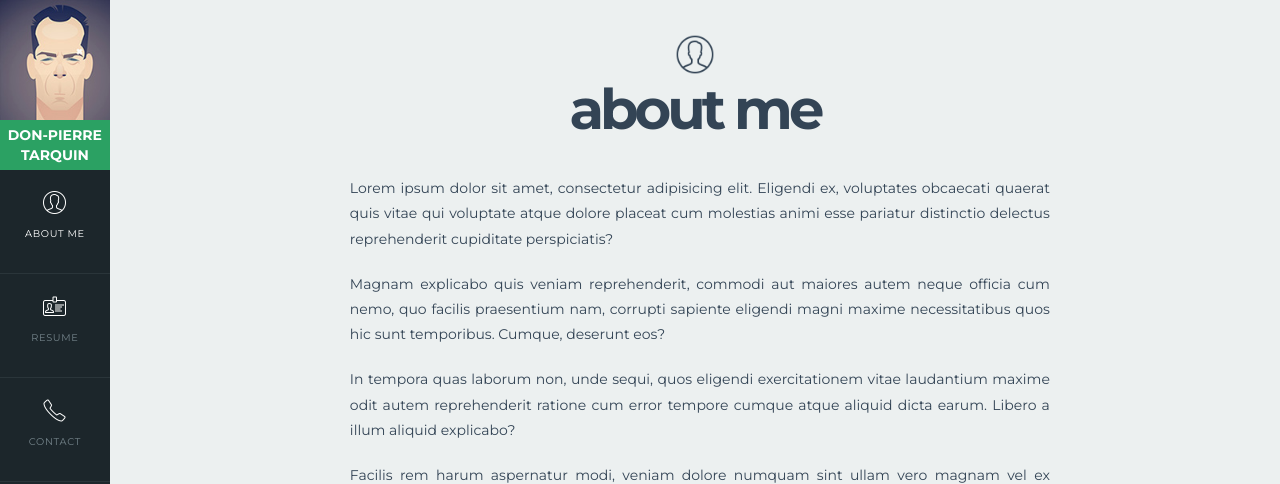
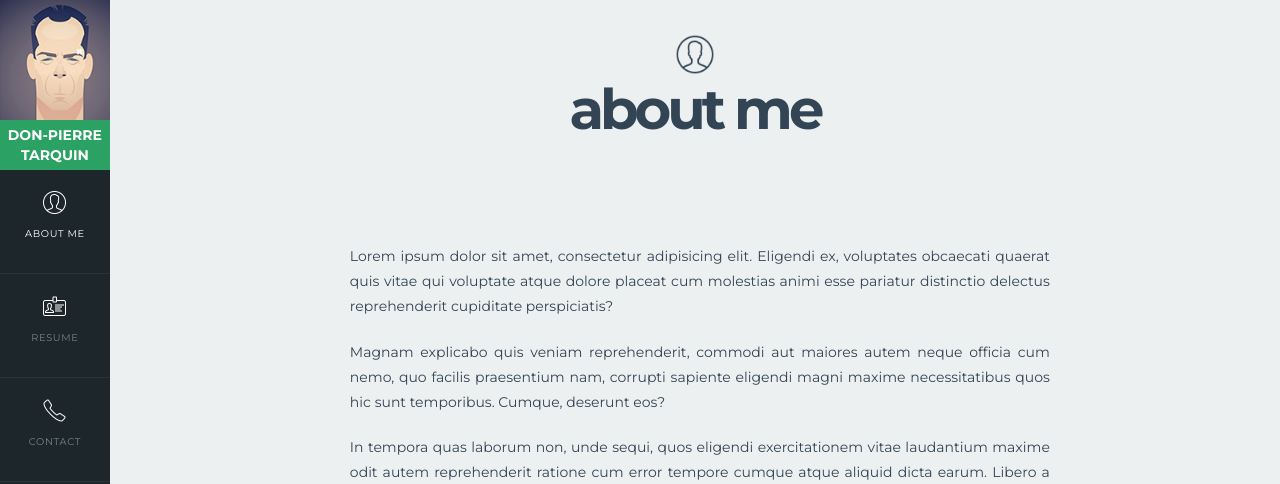
Before and after one commit to DonTarken/testCV, a PHP site: page / in a window 1280 px wide. Shown: the top 484 px of the page. Run offline with PHP 8.4, Linux system fonts and the light colour scheme.

Commit message:
add min-height section h1

```diff
--- a/assets/css/media_desktop.css
+++ b/assets/css/media_desktop.css
@@ -167,6 +167,7 @@ section {
     -ms-flex-align: center;
     align-items: center;
     padding: .6em 0;
+    min-height: calc(4em + 20px);
     /* border: 1px solid black; */
 }
 
--- a/assets/css/media_smartab.css
+++ b/assets/css/media_smartab.css
@@ -190,6 +190,7 @@ section{
         -ms-flex-align: center;
             align-items: center;
     padding: .6em 0;
+    min-height: calc(2em + 20px);
     /* border: 1px solid black; */
 }
 .about h1 img, .resume h1 img, .contact h1 img{
```
